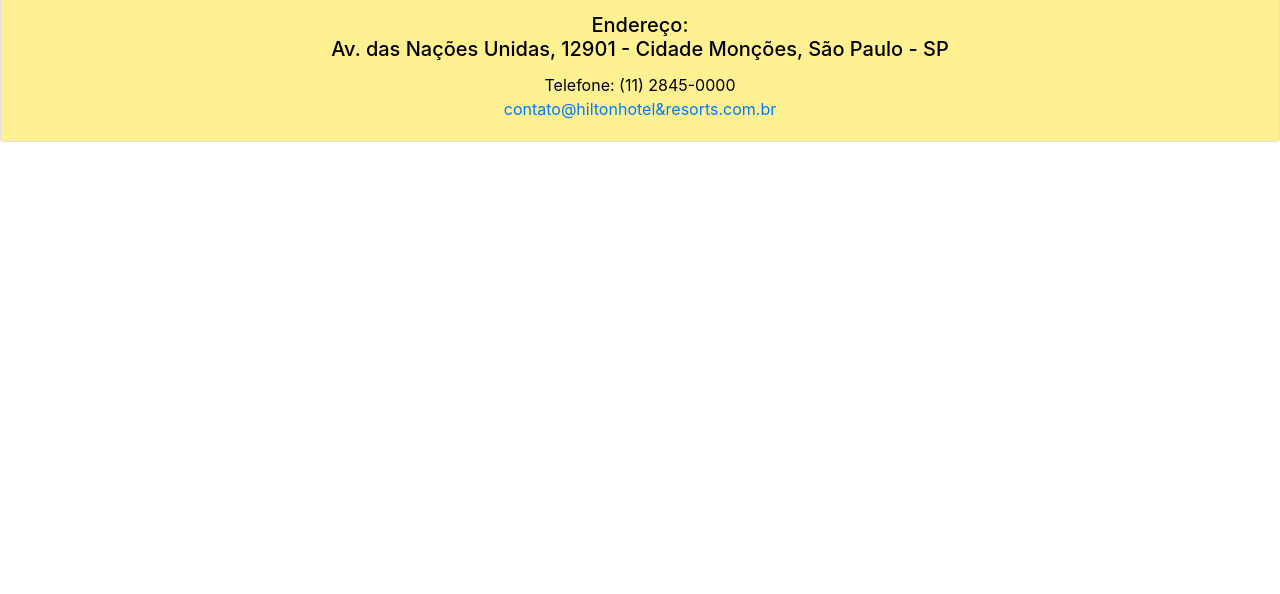
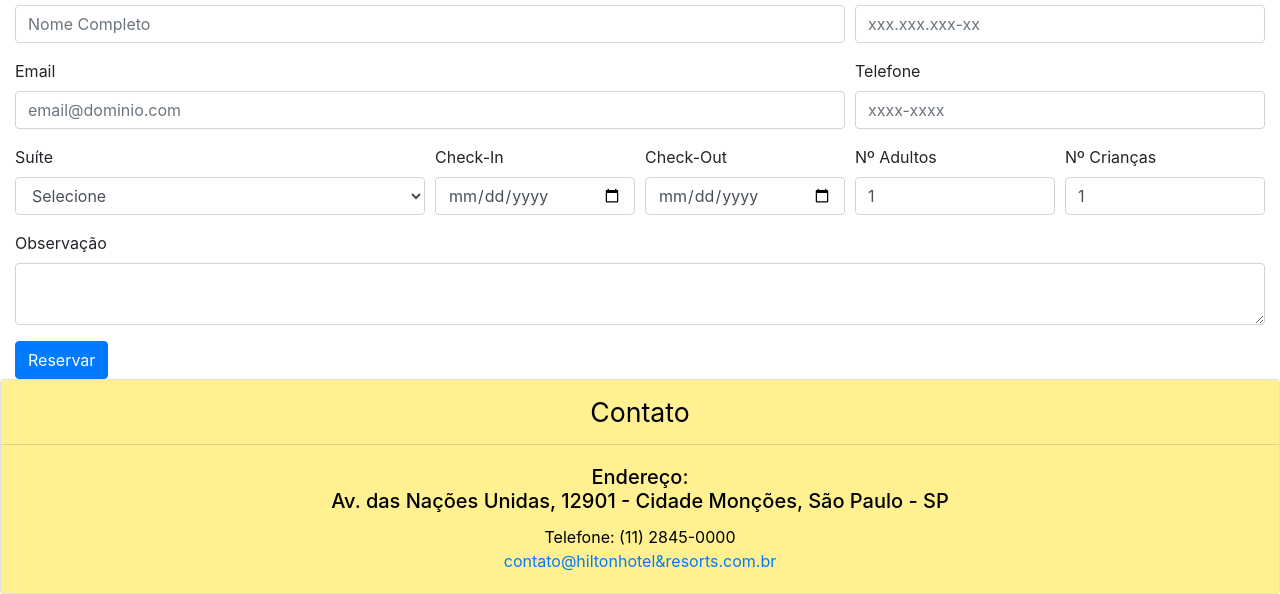
Before and after one commit to BrAbysswalker/hotel, a plain HTML site: page reservas.html in a window 1280 px wide. Shown: the part 525-1119 px from the top of the page. Before the commit the page ends 800 px from the top, so only its background shows below. Drawn offline with nearby package versions, Linux system fonts and the light colour scheme.

Commit message:
Finalização das paginas

```diff
--- a/reservas.html
+++ b/reservas.html
@@ -89,7 +89,118 @@
     </header>
 
     <main>
-      <div class="container-fluid"></div>
+      <div class="container-fluid">
+        <h2>Realize a sua reserva</h2>
+
+        <!-- ########## Início do formulario de reserva -->
+
+        <form>
+          <div class="form-row">
+            <div class="form-group col-md-8">
+              <label for="Nome">Nome</label>
+              <input
+                type="text"
+                class="form-control"
+                id="Nome"
+                placeholder="Nome Completo"
+                required
+              />
+            </div>
+            <div class="form-group col-md-4">
+              <label for="CPF">CPF</label>
+              <input
+                type="CPF"
+                class="form-control"
+                id="CPF"
+                placeholder="xxx.xxx.xxx-xx"
+                required
+              />
+            </div>
+          </div>
+          <div class="form-row">
+            <div class="form-group col-md-8">
+              <label for="Email">Email</label>
+              <input
+                type="Email"
+                class="form-control"
+                id="Email"
+                placeholder="email@dominio.com"
+                required
+              />
+            </div>
+            <div class="form-group col-md-4">
+              <label for="Tel">Telefone</label>
+              <input
+                type="Telefone"
+                class="form-control"
+                id="Telefone"
+                placeholder="xxxx-xxxx"
+                required
+              />
+            </div>
+          </div>
+
+          <!-- Abaixo as informações sobre a hospedagem -->
+
+          <div class="form-row">
+            <div class="form-group col-md-4">
+              <label for="Suíte">Suíte</label>
+              <select id="Suíte" class="form-control">
+                <option selected>Selecione</option>
+                <option value="Suíte Standard">Suíte Standard</option>
+                <option value="Suíte Double">Suíte Double</option>
+                <option value="Suíte Master">Suíte Master</option>
+              </select>
+            </div>
+            <div class="form-group col-md-2">
+              <label for="CheckIn">Check-In</label>
+              <input type="date" class="form-control" id="Check-In" required />
+            </div>
+
+            <div class="form-group col-md-2">
+              <label for="CheckOut">Check-Out</label>
+              <input type="date" class="form-control" id="CheckOut" required />
+            </div>
+
+            <div class="form-group col-md-2">
+              <label for="NAdulto">Nº Adultos</label>
+              <input
+                type="number"
+                class="form-control"
+                id="NAdulto"
+                max="5"
+                min="1"
+                value="1"
+                required
+              />
+            </div>
+
+            <div class="form-group col-md-2">
+              <label for="NCrianças">Nº Crianças</label>
+              <input
+                type="number"
+                class="form-control"
+                id="NCrianças"
+                max="5"
+                min="1"
+                value="1"
+                required
+              />
+            </div>
+          </div>
+
+          <!-- Fim da sinformações sobre hospedagem -->
+
+          <div class="form-group">
+            <label for="Observacao">Observação</label>
+            <textarea class="form-control"></textarea>
+          </div>
+
+          <button type="submit" class="btn btn-primary">Reservar</button>
+        </form>
+
+        <!-- ########## Fim do formulario de reserva -->
+      </div>
     </main>
 
     <footer>
```
Also changed, not shown: localizacao.html (+12 -1 lines).
